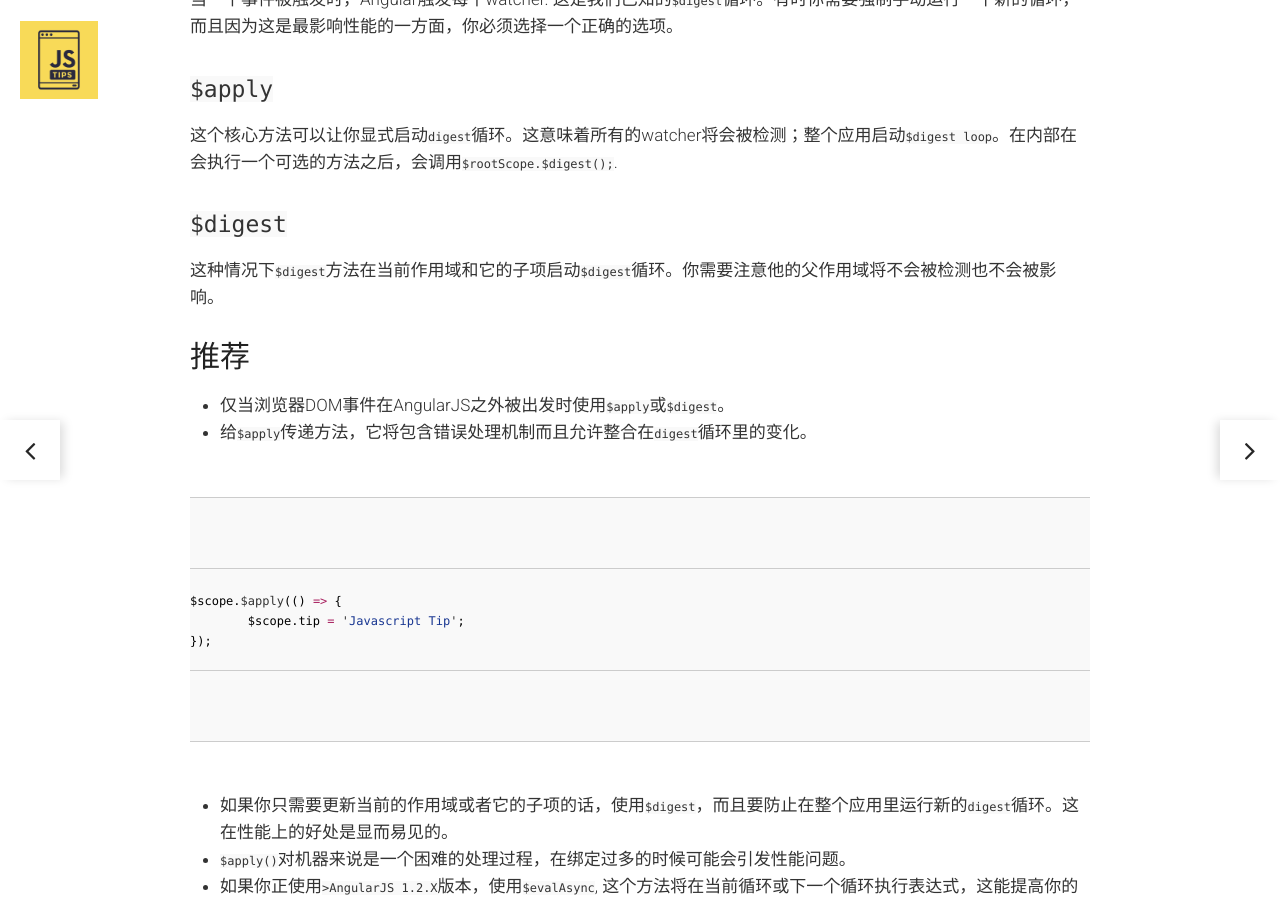
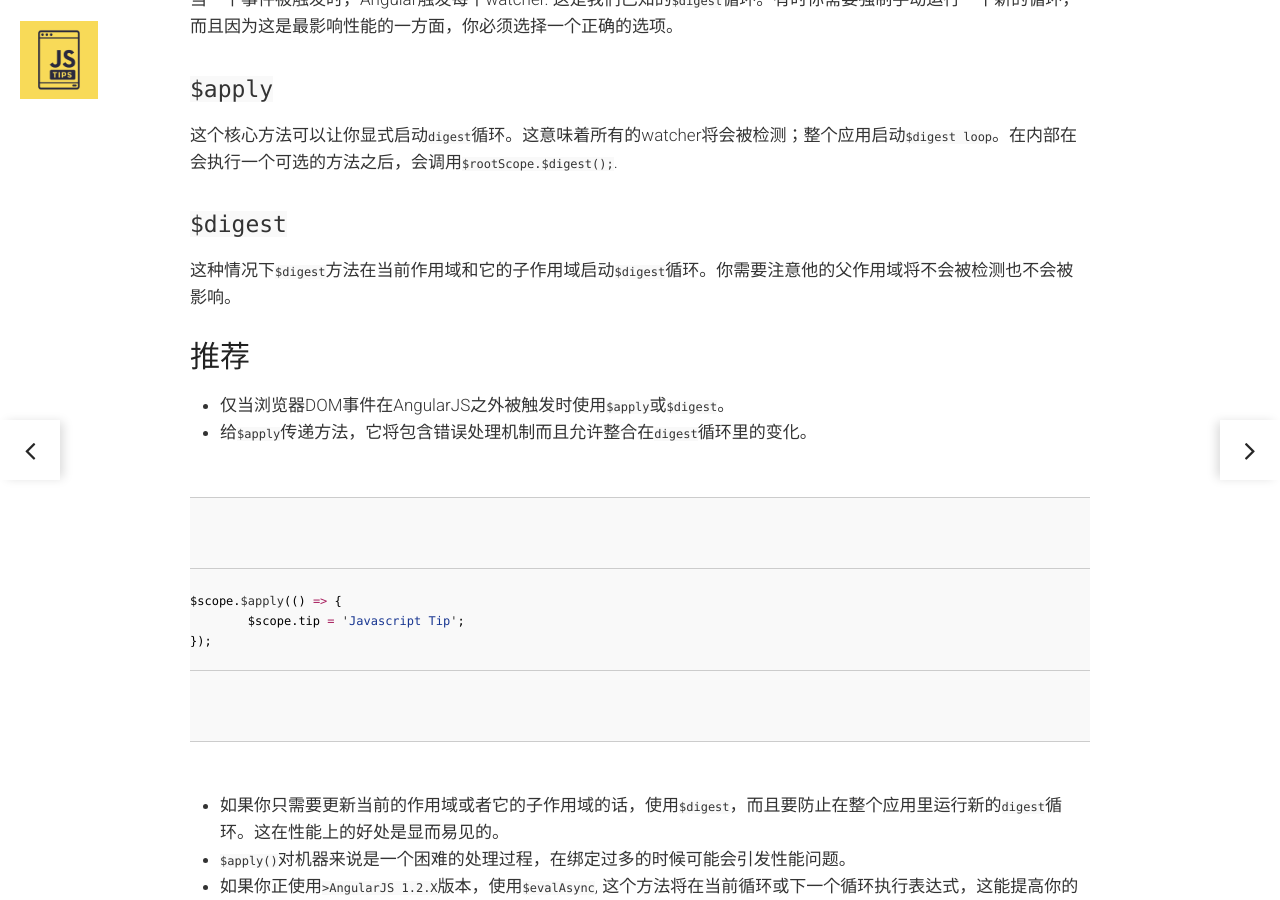
Before and after one commit to loverajoel/jstips, a Jekyll site: the page built from _posts/zh_CN/2016-01-01-angularjs-digest-vs-apply.md, in a window 1280 px wide and 900 px high, scrolled down 405 px. Built offline with Jekyll 4.4.1, drawn with Linux system fonts in a browser that asks for light colours; nearby versions of some CDN libraries; Markdown is read by kramdown in place of the engine named in the settings; a script that is not in the unit is left out; comment, search, counter and statistics services are not loaded.

Commit message:
Update 2016-01-01-angularjs-digest-vs-apply.md

````diff
--- a/_posts/zh_CN/2016-01-01-angularjs-digest-vs-apply.md
+++ b/_posts/zh_CN/2016-01-01-angularjs-digest-vs-apply.md
@@ -19,10 +19,10 @@ AngularJs最令人欣赏的特性之一就是双向数据绑定。AngularJs通
 这个核心方法可以让你显式启动`digest`循环。这意味着所有的watcher将会被检测；整个应用启动`$digest loop`。在内部在会执行一个可选的方法之后，会调用`$rootScope.$digest();`.
 
 ### `$digest`
-这种情况下`$digest`方法在当前作用域和它的子项启动`$digest`循环。你需要注意他的父作用域将不会被检测也不会被影响。
+这种情况下`$digest`方法在当前作用域和它的子作用域启动`$digest`循环。你需要注意他的父作用域将不会被检测也不会被影响。
 
 ### 推荐
-- 仅当浏览器DOM事件在AngularJS之外被出发时使用`$apply`或`$digest`。
+- 仅当浏览器DOM事件在AngularJS之外被触发时使用`$apply`或`$digest`。
 - 给`$apply`传递方法，它将包含错误处理机制而且允许整合在`digest`循环里的变化。
 
 ```javascript
@@ -31,6 +31,6 @@ $scope.$apply(() => {
 });
 ```
 
-- 如果你只需要更新当前的作用域或者它的子项的话，使用`$digest`，而且要防止在整个应用里运行新的`digest`循环。这在性能上的好处是显而易见的。
+- 如果你只需要更新当前的作用域或者它的子作用域的话，使用`$digest`，而且要防止在整个应用里运行新的`digest`循环。这在性能上的好处是显而易见的。
 - `$apply()`对机器来说是一个困难的处理过程，在绑定过多的时候可能会引发性能问题。
 - 如果你正使用`>AngularJS 1.2.X`版本，使用`$evalAsync`, 这个方法将在当前循环或下一个循环执行表达式，这能提高你的应用的性能。
````
